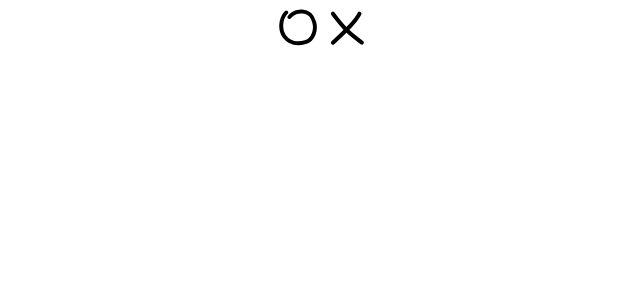
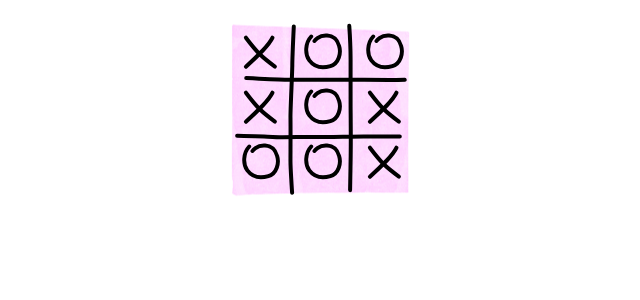
Before and after one commit to RedSquid2212/tic-tac-toe, a React (Vite) app in the folder tic-tac-toe/: page / in a window 1280 px wide. Shown: the top 300 px of the page, without its empty margins (317-957 px from the left). Built offline with nearby package versions, Linux system fonts and the light colour scheme.

Commit message:
Добавлен компонент игрового поля

```diff
--- a/tic-tac-toe/src/App.tsx
+++ b/tic-tac-toe/src/App.tsx
@@ -1,11 +1,10 @@
 import './App.css'
-import { Cell } from './components/Cell/Cell'
+import { Board } from './components/Board/Board'
 
 function App() {
   return (
     <>
-      <Cell value={'O'} onClick={() => console.log('Oval')}/>
-      <Cell value={'X'} onClick={() => console.log('Cross')}/>
+      <Board cells={['X', 'O', 'O', 'X', 'O', 'X', 'O', 'O', 'X']} onCellClick={() => console.log('click')}/>
     </>
   )
 }
--- /dev/null
+++ b/tic-tac-toe/src/components/Board/Board.module.css
@@ -0,0 +1,27 @@
+.container {
+    position: relative;
+    width: 200px;
+    height: 200px;
+    display: flex;
+    justify-content: center;
+    align-items: center;
+}
+
+.animation {
+    z-index: 1;
+    position: absolute;
+    width: 100%;
+    height: 100%;
+}
+
+.board {
+    display: grid;
+    grid-template-columns: repeat(3, auto);
+    grid-template-rows: repeat(3, auto);
+    position: relative;
+    z-index: 2;
+    width: 185px;
+    height: 185px;
+    padding: 10px 0;
+    box-sizing: border-box;
+}
--- /dev/null
+++ b/tic-tac-toe/src/components/Board/Board.tsx
@@ -0,0 +1,28 @@
+import { FC, memo } from 'react';
+import gridAnimation from '../../assets/grid.json';
+import { Cell } from '../Cell/Cell';
+import Lottie from 'lottie-react';
+
+import styles from './Board.module.css';
+
+type BoardProps = {
+    readonly cells: readonly ('X' | 'O' | null)[];
+    readonly onCellClick: (index: number) => void;
+};
+
+const BoardComponent: FC<BoardProps> = ({ cells, onCellClick }) => {
+    return (
+        <div className={styles.container}>
+            <div className={styles.animation}>
+                <Lottie animationData={gridAnimation} loop={false} />
+            </div>
+            <div className={styles.board}>
+                {cells.map((cell, index) => (
+                    <Cell value={cell} key={index} onClick={() => onCellClick(index)} />
+                ))}
+            </div>
+        </div>
+    );
+};
+
+export const Board = memo(BoardComponent);
--- a/tic-tac-toe/src/components/Cell/Cell.module.css
+++ b/tic-tac-toe/src/components/Cell/Cell.module.css
@@ -1,4 +1,14 @@
 .cell {
     border: none;
     background-color: transparent;
+    position: relative;
+    display: flex;
+    align-items: center;
+    justify-content: center;
+    padding: 0;
+    box-sizing: border-box;
 }
+
+.animation {
+    position: absolute;
+}
--- a/tic-tac-toe/src/components/Cell/Cell.tsx
+++ b/tic-tac-toe/src/components/Cell/Cell.tsx
@@ -13,7 +13,9 @@ type CellProps = {
 const CellComponent: FC<CellProps> = ({ value, onClick }) => {
     return (
         <button onClick={onClick} type='button' className={styles.cell}>
-            <Lottie animationData={value === 'X' ? crossAnimation : ovalAnimation} loop={false} />
+            <div className={styles.animation}>
+                <Lottie animationData={value === 'X' ? crossAnimation : ovalAnimation} loop={false} />
+            </div>
         </button>
     )
 };
```
